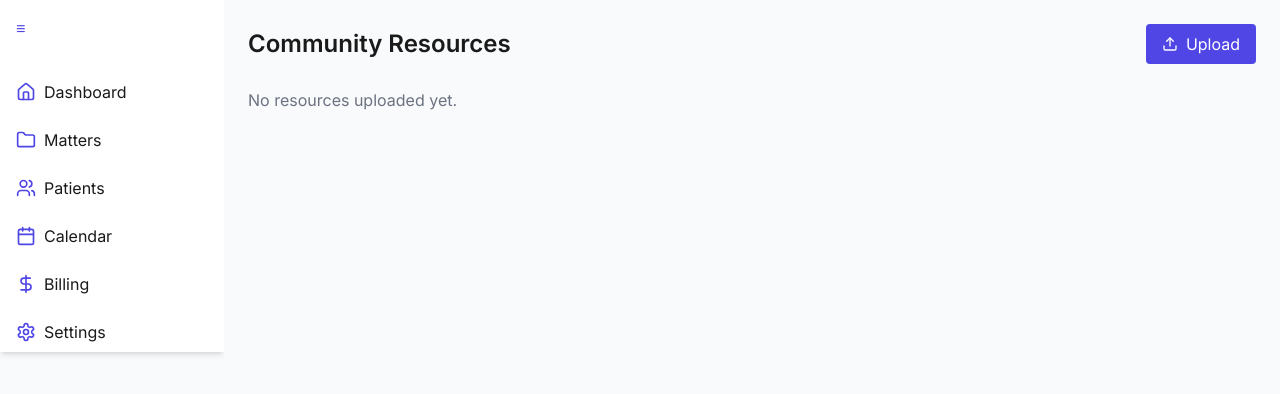
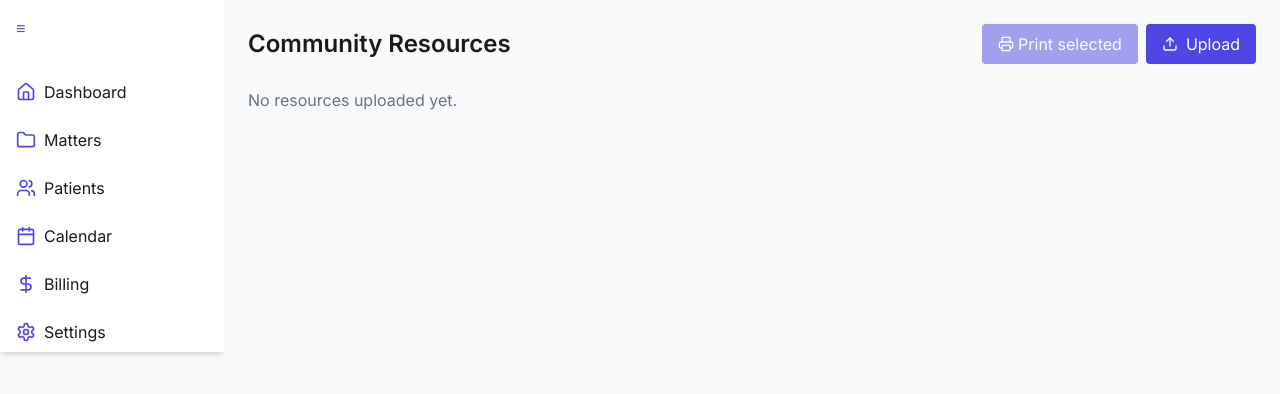
Before and after one commit to sorryforpie/UrgentPsychCRM, a Next.js app: page /resources in a window 1280 px wide. Shown: the top 394 px of the page. Built offline with nearby package versions, Linux system fonts and the light colour scheme.

Commit message:
Allow multi-select resources and bulk print

```diff
--- a/src/app/resources/page.tsx
+++ b/src/app/resources/page.tsx
@@ -10,12 +10,30 @@ interface Resource {
 
 export default function ResourcesPage() {
   const [resources, setResources] = useState<Resource[]>([]);
+  const [selected, setSelected] = useState<number[]>([]);
 
   const handleUpload = (e: React.ChangeEvent<HTMLInputElement>) => {
     const file = e.target.files?.[0];
     if (file) {
       setResources((prev) => [...prev, { id: Date.now(), name: file.name }]);
       e.target.value = '';
+    }
+  };
+
+  const toggleSelect = (id: number) => {
+    setSelected((prev) =>
+      prev.includes(id) ? prev.filter((i) => i !== id) : [...prev, id],
+    );
+  };
+
+  const printSelected = () => {
+    const items = resources.filter((r) => selected.includes(r.id));
+    if (items.length === 0) return;
+    const w = window.open('', '_blank');
+    if (w) {
+      w.document.write(items.map((i) => `<pre>${i.name}</pre>`).join(''));
+      w.document.close();
+      w.print();
     }
   };
 
@@ -32,10 +50,19 @@ export default function ResourcesPage() {
     <div className="space-y-6">
       <div className="flex items-center justify-between">
         <h1 className="text-2xl font-semibold">Community Resources</h1>
-        <label className="cursor-pointer px-4 py-2 rounded bg-accent text-white hover:bg-indigo-700 flex items-center gap-2">
-          <Upload className="h-4 w-4" /> Upload
-          <input type="file" className="hidden" onChange={handleUpload} />
-        </label>
+        <div className="flex gap-2">
+          <button
+            onClick={printSelected}
+            disabled={selected.length === 0}
+            className="flex items-center gap-1 px-4 py-2 rounded bg-accent text-white hover:bg-indigo-700 disabled:opacity-50"
+          >
+            <Printer className="h-4 w-4" /> Print selected
+          </button>
+          <label className="cursor-pointer px-4 py-2 rounded bg-accent text-white hover:bg-indigo-700 flex items-center gap-2">
+            <Upload className="h-4 w-4" /> Upload
+            <input type="file" className="hidden" onChange={handleUpload} />
+          </label>
+        </div>
       </div>
       {resources.length === 0 ? (
         <p className="text-gray-500">No resources uploaded yet.</p>
@@ -46,7 +73,14 @@ export default function ResourcesPage() {
               key={res.id}
               className="p-4 bg-white rounded shadow flex justify-between items-center"
             >
-              <span>{res.name}</span>
+              <div className="flex items-center gap-2">
+                <input
+                  type="checkbox"
+                  checked={selected.includes(res.id)}
+                  onChange={() => toggleSelect(res.id)}
+                />
+                <span>{res.name}</span>
+              </div>
               <button
                 onClick={() => handlePrint(res)}
                 className="flex items-center gap-1 text-accent hover:underline"
```
